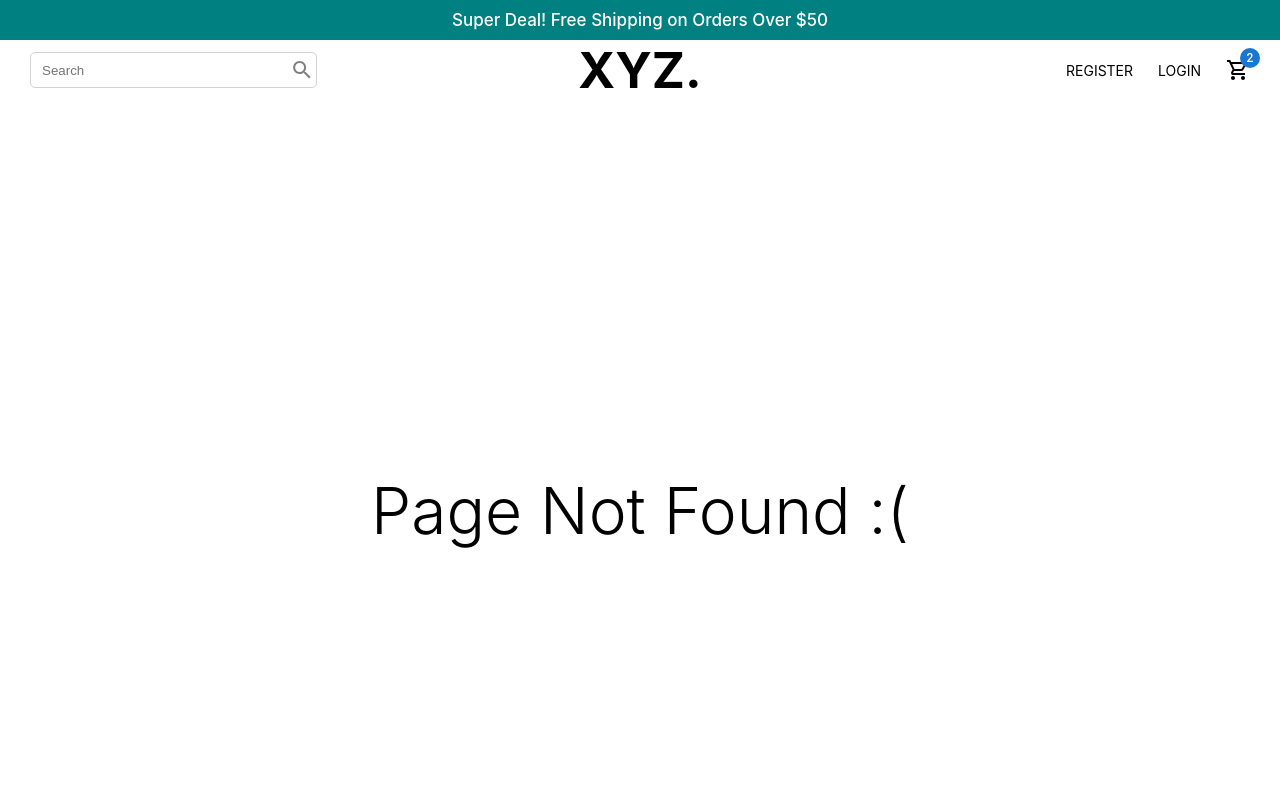
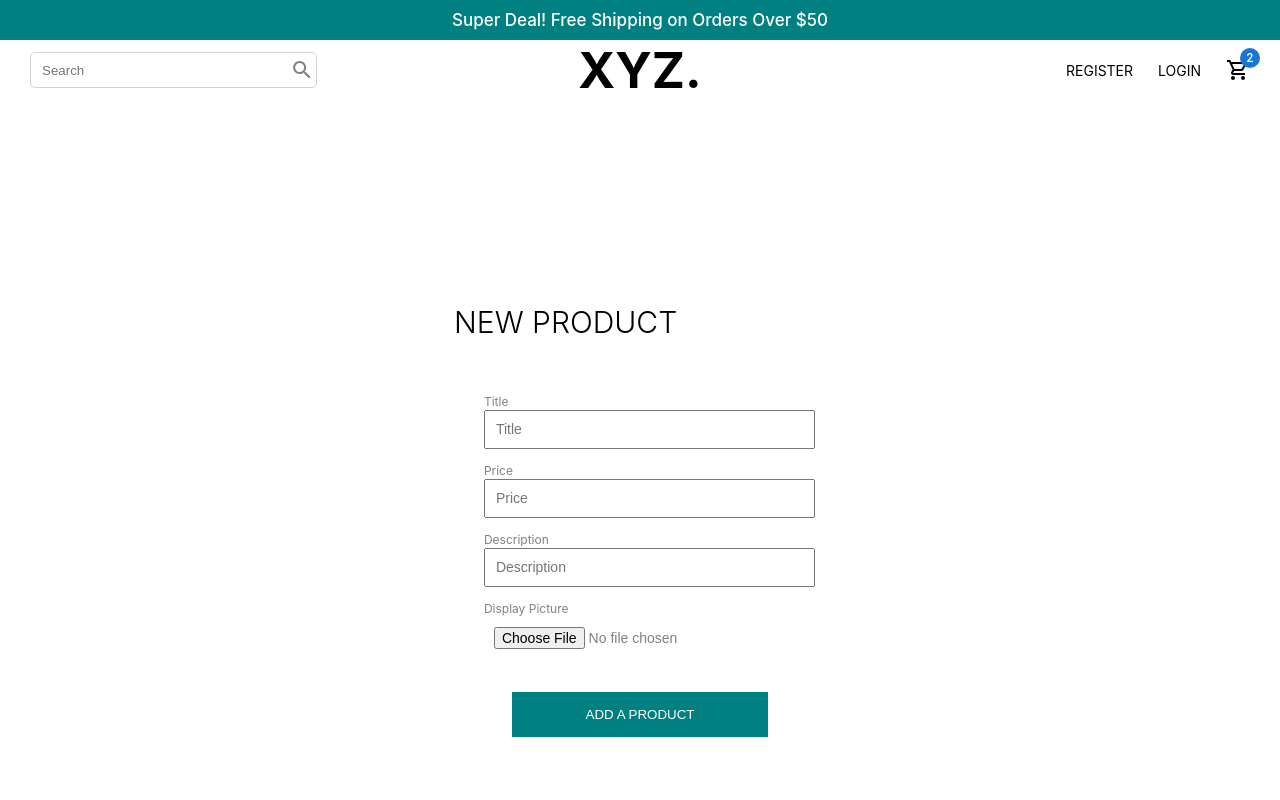
Before and after one commit to yaoyangdi/flash_sales, a React (Create React App) app in the folder frontend/ecommerce/: page /newproduct in a window 1280 px wide. Shown: the top 800 px of the page. Built offline with nearby package versions, Linux system fonts and the light colour scheme.

Commit message:
Developed new product UI and api calls and related response handler

```diff
--- a/frontend/ecommerce/src/pages/app.js
+++ b/frontend/ecommerce/src/pages/Index.js
@@ -6,6 +6,7 @@ import Navbar from '../components/Navbar'
 import Cart from './Cart'
 import Home from './Home'
 import NewFlashSale from './NewFlashSale'
+import NewProduct from './NewProduct'
 import Notfound from './Notfound'
 import Product from './Product'
 
@@ -16,7 +17,8 @@ const Index = () => {
         <Navbar/>
         <Routes>
             <Route path="/" element = {<Home/>} />
-            <Route path="/flashsales" element = {<NewFlashSale/>}/>
+            <Route path="/newflashsale" element = {<NewFlashSale/>}/>
+            <Route path="/newproduct" element = {<NewProduct/>}/>
             <Route path="/product/:id" element={<Product/>}/>
             <Route path="/cart" element={<Cart/>}/>
             <Route path="*" element={<Notfound/>}/>
--- /dev/null
+++ b/frontend/ecommerce/src/pages/NewProduct.jsx
@@ -0,0 +1,148 @@
+import { useRef, useState } from "react";
+import styled from "styled-components"
+import FormInput from "../components/FormInput";
+
+const Container = styled.div`
+    width: 100vw;
+    height: 100vh;
+    background: white;
+    display: flex;
+    align-items: center;
+    justify-content: center;
+`;
+const Wrapper = styled.div`
+    width: 40%;
+    padding: 20px;
+`;
+const Form = styled.form`
+    display: flex;
+    flex-wrap: wrap;
+    justify-content: center;
+`;
+const Title = styled.h1`
+    margin-left: 70px;
+    font-size: 30px;
+    font-weight: 300;
+`;
+
+const Button = styled.button`
+    width: 50%;
+    border: none;
+    padding: 15px 20px;
+    margin-top: 40px;
+    background-color: teal;
+    color: white;
+    cursor: pointer;
+`;
+const ErrorMessage = styled.span`
+    margin-left: 70px;
+    font-size: 14px;
+    font-weight: bold;
+    color: red;
+    font-weight: 400;
+`;
+
+const NewProduct = () => {
+    // use useRef to avoid re-rendering
+    const TitleRef = useRef();
+    const priceRef = useRef();
+    const DesciptionRef = useRef();
+    const DisplayPictureRef = useRef();
+
+    const [values, setValues] = useState({   // use JSON object instead of using useState hook multiple times
+        title: "",
+        price: "",
+        description: "",
+    });
+    const [errorMessage, setErrorMessage] = useState(null);
+    // Handle multiple inputs
+    const inputs = [
+        {
+            id: 1,
+            name: "title",
+            type: "text",
+            placeholder: "Title",
+            refer: TitleRef,
+            label: "Title",
+            required: true,
+        },
+        {
+            id: 2,
+            name: "price",
+            type: "text",
+            placeholder: "Price",
+            refer: priceRef,
+            label: "Price",
+            required: true,
+        },
+        {
+            id: 3,
+            name: "description",
+            type: "text",
+            placeholder: "Description",
+            ref: DesciptionRef,
+            label: "Description",
+            required: false,
+        },
+        {
+            id: 4,
+            name: "picture",
+            type: "file",
+            placeholder: "Display picture",
+            ref: DisplayPictureRef,
+            label: "Display Picture",
+            required: false,
+        }
+        ];
+
+    const onChange = (e) => {
+        setValues({...values, [e.target.name]: e.target.value})
+    }
+
+
+    // Handle submit
+    const handleSubmit = (e) =>{
+        e.preventDefault();  // prevent refresh the page by default
+        const data = new FormData(e.target);
+        console.log(Object.fromEntries(data.entries()))
+        fetch("http://localhost:8080/product", {
+            method: "POST",
+            headers: {"Content-Type": "application/json"},
+            body: JSON.stringify(Object.fromEntries(data.entries()))
+        }).then(
+            response => response.json(),
+            error => console.log('An error occurred.', error)
+        )
+        .then(
+            res => res.success ? onSuccessSubmit() : setErrorMessage(res.message)
+        )
+        }
+
+    const onSuccessSubmit = ()  => {
+        setErrorMessage("");
+        setValues({   // use JSON object instead of using useState hook multiple times
+            title: "",
+            price: "",
+            description: "",
+        })
+        alert('Product created successfully!');
+    }
+
+    return (
+        <Container>
+
+            <Wrapper>
+                <Title>NEW PRODUCT</Title>
+                <ErrorMessage>{errorMessage}</ErrorMessage>
+                <Form onSubmit={handleSubmit} >
+                    {inputs.map((input)=>(
+                        <FormInput key={input.id} {...input} width="60%" value={values[input.name]} onChange={onChange}/>
+                    ))}
+                    <Button type="submit">ADD A PRODUCT</Button>
+                </Form>
+            </Wrapper>
+        </Container>
+    )
+}
+
+export default NewProduct
--- a/frontend/ecommerce/src/pages/Product.jsx
+++ b/frontend/ecommerce/src/pages/Product.jsx
@@ -63,6 +63,7 @@ const FilterSize = styled.select`
   margin-left: 10px;
   padding: 5px;
 `;
+
 const FilterSizeOption = styled.option``;
 
 const AddContainer = styled.div`
@@ -100,8 +101,6 @@ const Button = styled.button`
   }
 `;
 
-
-
 const Product = ({}) => {
   const params = useParams();
   const id = params.id-1;
@@ -118,14 +117,16 @@ const Product = ({}) => {
     }
   }
   const onAddToCart = () => {
-    fetch("http://localhost:8080/api/user", {
+    fetch("http://localhost:8080/addToCart", {
         method: "POST",
         headers: {"Content-Type": "application/json"},
-        body: JSON.stringify(Object.fromEntries({...product, "qty": amount, "size": size.value}))
-    }).then(()=>{
-        console.log("already add to cart")
+        body: JSON.stringify(Object.fromEntries({"productId": product.id, "qty": amount, "size": size.value}))
+    })
+    .then((response) => {
+      console.log(response); // returns empty string
     })
   }
+
   return (
     <Container>
       <Wrapper>
```
Also changed, not shown: frontend/ecommerce/src/App.js (+1 -9 lines).
